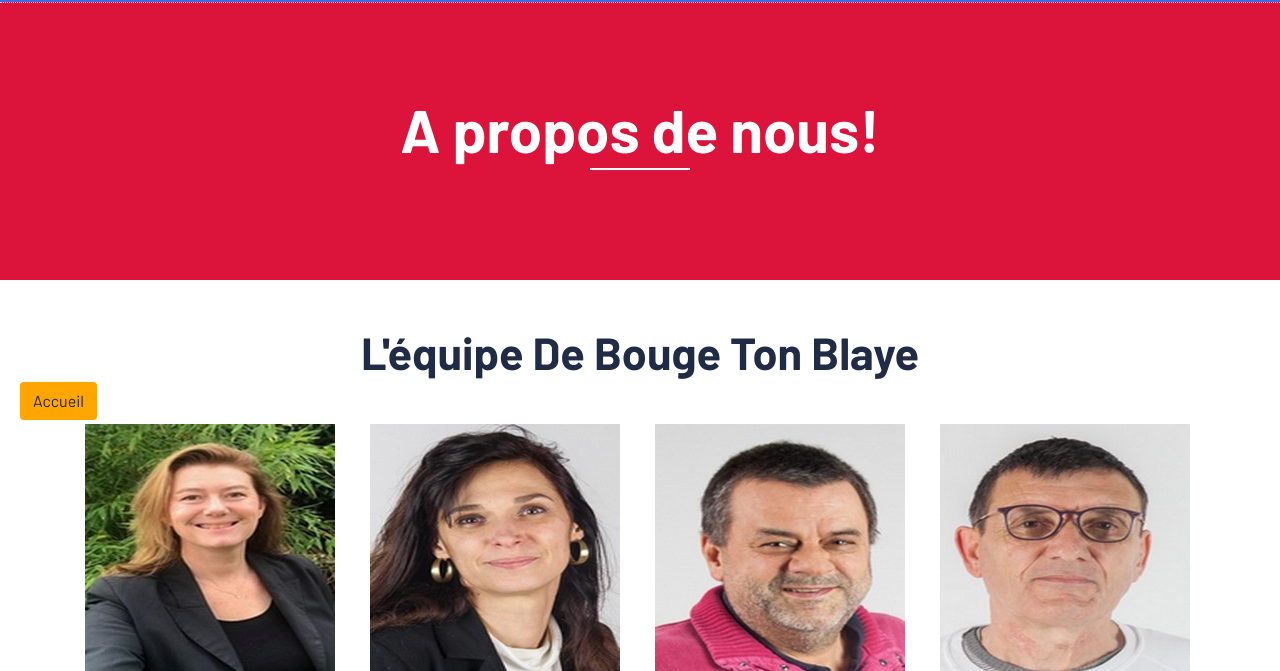
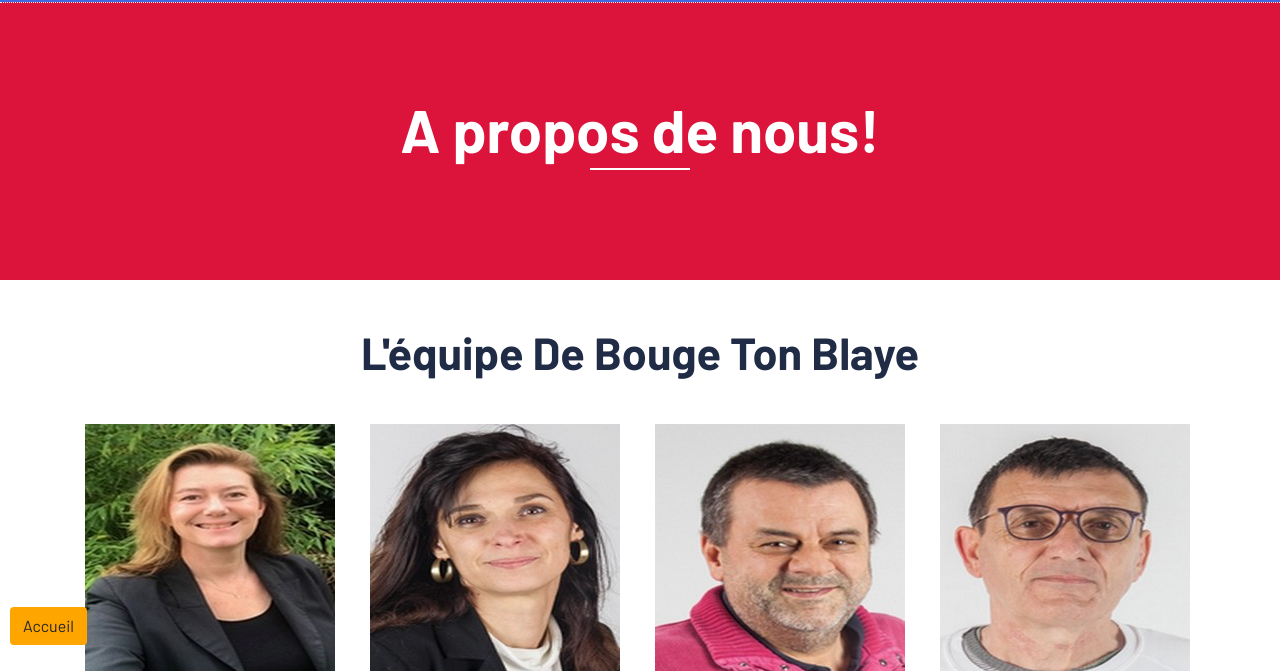
Before and after one commit to kevin0leger/kevin0leger.github.io, a plain HTML site: page about.html in a window 1280 px wide. Shown: the part 130-801 px from the top of the page. Drawn offline with nearby package versions, Linux system fonts and the light colour scheme.

Commit message:
Add files via upload

```diff
--- a/about.html
+++ b/about.html
@@ -64,7 +64,7 @@
         </div>
         <!-- Nav Bar End -->
 
-        <div class="row"><a href="index.html" class="btn" style="background-color: orange; position: fixed;bottom: 250px; left: 20px; z-index: 9999;">Accueil</a></div>
+        <div class="row"><a href="index.html" class="btn" style="background-color: orange; position: fixed;bottom: 25px; left: 10px; z-index: 9999;">Accueil</a></div>
 
         <!-- Page Header Start -->
         <div class="page-header">
```
Also changed, not shown: blog-2.html (+1 -1 lines), blog-3.html (+1 -1 lines), blog.html (+1 -1 lines), contact.html (+1 -1 lines), newsletters.html (+1 -1 lines).
